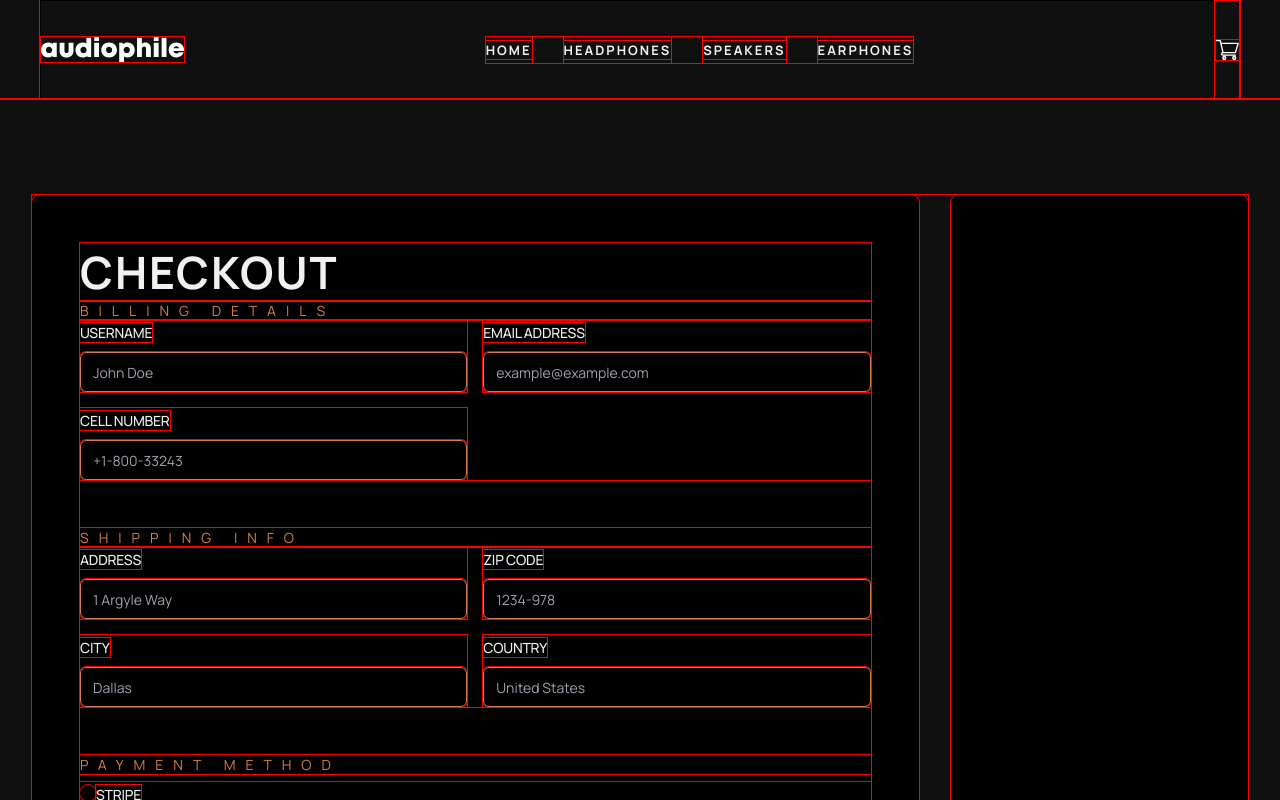
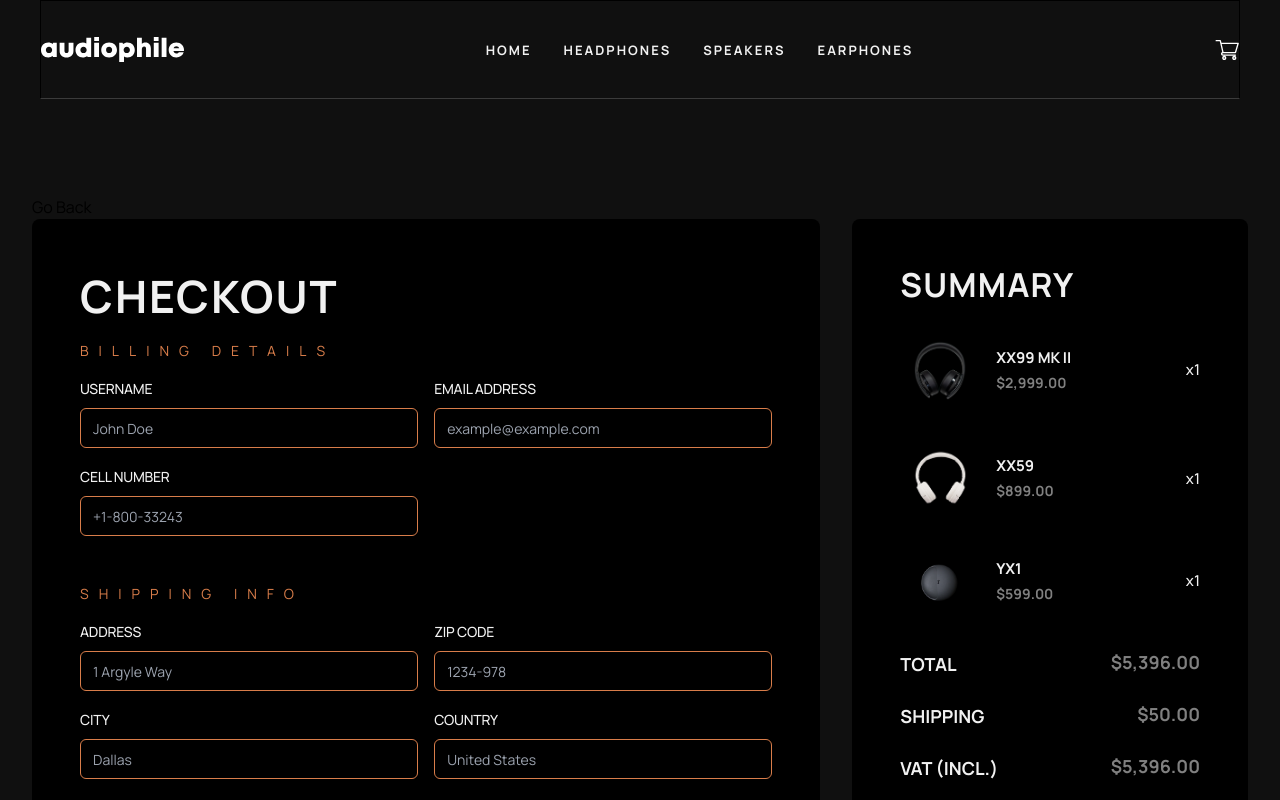
Before and after one commit to mightyeagle329/E-Commerce-Website, a Next.js app: page /checkout in a window 1280 px wide. Shown: the top 800 px of the page. Built offline with nearby package versions, Linux system fonts and the light colour scheme.

Commit message:
Adds further styling

```diff
--- a/app/checkout/page.tsx
+++ b/app/checkout/page.tsx
@@ -1,5 +1,6 @@
 import { Checkout } from "@/components/checkout/Checkout";
 import { Metadata } from "next";
+import Link from "next/link";
 
 export const metadata: Metadata = {
   title: "Checkout | Audiophile",
@@ -7,5 +8,10 @@ export const metadata: Metadata = {
 };
 
 export default function Page() {
-  return <Checkout />;
+  return (
+    <>
+      <Link href="/">Go Back</Link>
+      <Checkout />;
+    </>
+  );
 }
--- a/app/globals.css
+++ b/app/globals.css
@@ -240,11 +240,17 @@
     @apply border-jasperOrange;
     @apply text-jasperOrange;
   }
+
+  .error-message {
+    @apply uppercase;
+    @apply text-red;
+    @apply font-bold;
+  }
 }
 
-* {
+/* * {
   outline: 0.0625rem solid red;
-}
+} */
 
 .cart svg {
   color: #f1f1f1;
--- a/components/checkout/Checkout.tsx
+++ b/components/checkout/Checkout.tsx
@@ -17,7 +17,6 @@ import { staticCartItems } from "./Cart";
 import { Button } from "../ui/button";
 import Image from "next/image";
 import { Input } from "../ui/input";
-import { error } from "console";
 
 const CheckoutFormSchema = z.object({
   name: z.string().min(5, { message: "Must be 5 or more characters long" }),
@@ -51,8 +50,8 @@ export function Checkout() {
   }
 
   return (
-    <div className="flex flex-col sm:flex-row gap-8">
-      <div className="bg-black p-6 sm:p-12 rounded-lg sm:w-3/4">
+    <div className="flex flex-col md:flex-row gap-8">
+      <div className="bg-black p-6 sm:p-12 rounded-lg md:w-2/3">
         <h1>Checkout</h1>
 
         <Form {...form}>
@@ -61,7 +60,7 @@ export function Checkout() {
             onSubmit={form.handleSubmit(onSubmit)}
           >
             <section>
-              <h2 className="overhang">Billing Details</h2>
+              <h2 className="overhang my-4">Billing Details</h2>
               <div className="grid grid-cols-1 md:grid-cols-2 gap-4">
                 <FormField
                   control={form.control}
@@ -76,7 +75,7 @@ export function Checkout() {
                           {...field}
                         />
                       </FormControl>
-                      <FormMessage />
+                      <FormMessage className="error-message" />
                     </FormItem>
                   )}
                 />
@@ -95,7 +94,7 @@ export function Checkout() {
                           {...field}
                         />
                       </FormControl>
-                      <FormMessage />
+                      <FormMessage className="error-message" />
                     </FormItem>
                   )}
                 />
@@ -112,14 +111,14 @@ export function Checkout() {
                           {...field}
                         />
                       </FormControl>
-                      <FormMessage />
+                      <FormMessage className="error-message" />
                     </FormItem>
                   )}
                 />
               </div>
             </section>
             <section>
-              <h2 className="overhang">Shipping Info</h2>
+              <h2 className="overhang mb-4">Shipping Info</h2>
               <div className="grid grid-cols-1 md:grid-cols-2 gap-4">
                 <FormField
                   control={form.control}
@@ -134,7 +133,7 @@ export function Checkout() {
                           {...field}
                         />
                       </FormControl>
-                      <FormMessage />
+                      <FormMessage className="error-message" />
                     </FormItem>
                   )}
                 />
@@ -151,7 +150,7 @@ export function Checkout() {
                           {...field}
                         />
                       </FormControl>
-                      <FormMessage />
+                      <FormMessage className="error-message" />
                     </FormItem>
                   )}
                 />
@@ -168,7 +167,7 @@ export function Checkout() {
                           {...field}
                         />
                       </FormControl>
-                      <FormMessage />
+                      <FormMessage className="error-message" />
                     </FormItem>
                   )}
                 />
@@ -185,14 +184,14 @@ export function Checkout() {
                           {...field}
                         />
                       </FormControl>
-                      <FormMessage />
+                      <FormMessage className="error-message" />
                     </FormItem>
                   )}
                 />
               </div>
             </section>
             <section>
-              <h2 className="overhang">Payment Method</h2>
+              <h2 className="overhang mb-4">Payment Method</h2>
               <FormField
                 control={form.control}
                 name="payment"
@@ -249,7 +248,49 @@ export function Checkout() {
           </form>
         </Form>
       </div>
-      <div className="bg-black p-6 sm:p-12 rounded-lg sm:w-1/4"></div>
+      <div className="bg-black p-6 sm:p-12 rounded-lg md:w-1/3">
+        <h2>Summary</h2>
+        <div className="flex flex-col gap-6 mt-6 mb-8">
+          {staticCartItems.map((item) => (
+            <div key={item.id} className="flex items-center justify-between">
+              <div className="flex items-center gap-4">
+                <Image
+                  className="bg-black p-3 rounded-lg"
+                  src={`/images/products/thumbnails/${item.img}`}
+                  height={80}
+                  width={80}
+                  alt={item.imgAlt}
+                />
+                <div>
+                  <p className="cart-product-title">{item.product}</p>
+                  <p className="cart-product-price">
+                    {formatCurrency(item.price)}
+                  </p>
+                </div>
+              </div>
+              <p>x1</p>
+            </div>
+          ))}
+        </div>
+        <div className="flex justify-between mb-6">
+          <p className="text-lg uppercase font-bold">Total</p>
+          <p className="cart-total">{formatCurrency(5396)}</p>
+        </div>
+        <div className="flex justify-between mb-6">
+          <p className="text-lg uppercase font-bold">Shipping</p>
+          <p className="cart-total">{formatCurrency(50)}</p>
+        </div>
+        <div className="flex justify-between mb-6">
+          <p className="text-lg uppercase font-bold">Vat (incl.)</p>
+          <p className="cart-total">{formatCurrency(5396)}</p>
+        </div>
+        <div className="flex justify-between mb-6">
+          <p className="text-lg uppercase font-bold">Grand Total</p>
+          <p className="text-lg text-jasperOrange font-bold">
+            {formatCurrency(5446)}
+          </p>
+        </div>
+      </div>
     </div>
   );
 }
--- a/tailwind.config.ts
+++ b/tailwind.config.ts
@@ -28,6 +28,7 @@ const config = {
       black: "#000000",
       chineseBlack: "#101010",
       gray: "#808080",
+      red: "#ff0000",
       jasperOrange: "#d87d4a",
       atomicTangerine: "#fbaf85",
       antiFlashWhite: "#f1f1f1",
```
